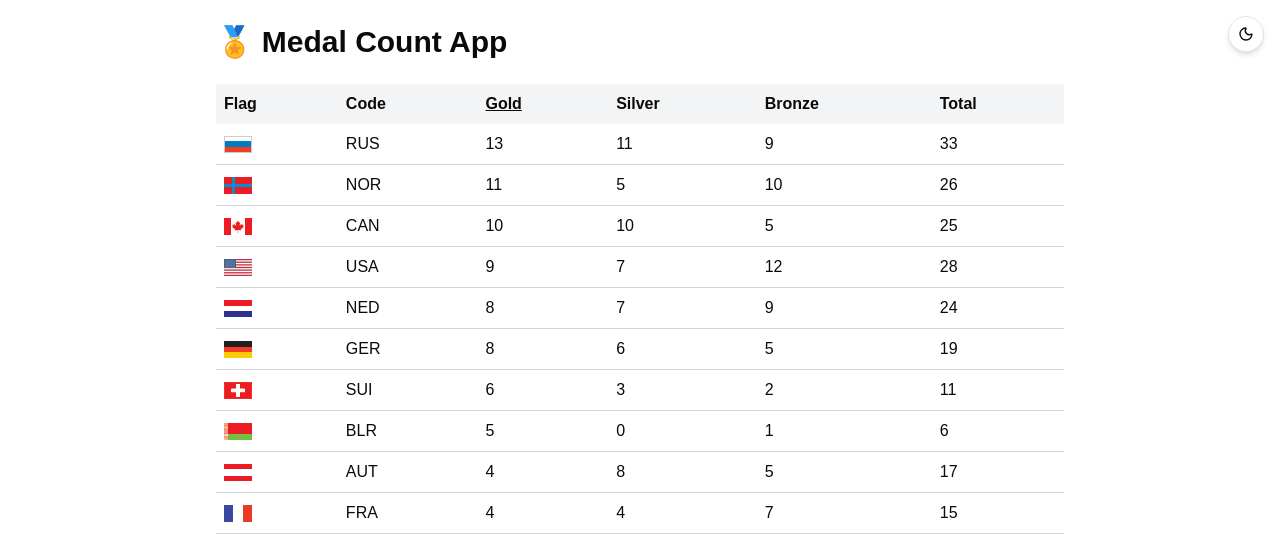
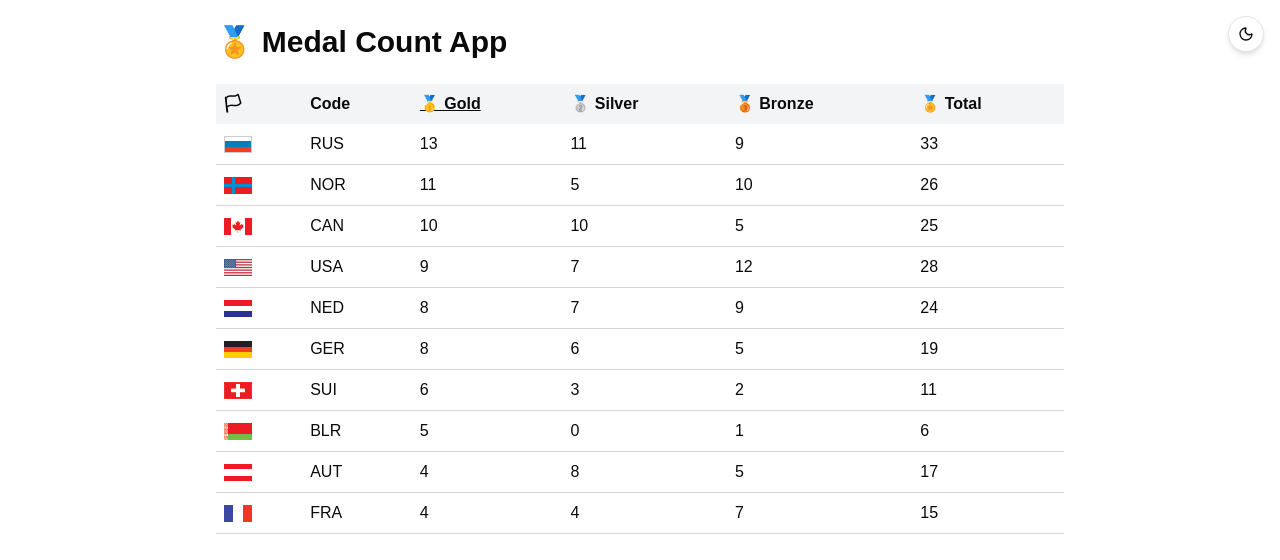
Before and after one commit to contactashpat/medal-count-app, a Next.js app: page / in a window 1280 px wide. Shown: the top 560 px of the page. Built offline with nearby package versions, Linux system fonts and the light colour scheme.

Commit message:
feat: add emoji medal icons to medal table column headers

```diff
--- a/src/components/MedalTable.tsx
+++ b/src/components/MedalTable.tsx
@@ -24,31 +24,31 @@ export default function MedalTable({ countries, sortKey }: Props) {
       <table className="w-full min-w-[480px] border-collapse">
         <thead>
           <tr className="bg-gray-100 dark:bg-zinc-800">
-            <th className="p-2 text-left">Flag</th>
+            <th className="p-2 text-left">🏳</th>
             <th className="p-2 text-left">Code</th>
             <th
               className={`p-2 text-left cursor-pointer ${sortKey === 'gold' ? 'underline' : ''}`}
               onClick={() => handleSort('gold')}
             >
-              Gold
+              🥇 Gold
             </th>
             <th
               className={`p-2 text-left cursor-pointer ${sortKey === 'silver' ? 'underline' : ''}`}
               onClick={() => handleSort('silver')}
             >
-              Silver
+              🥈 Silver
             </th>
             <th
               className={`p-2 text-left cursor-pointer ${sortKey === 'bronze' ? 'underline' : ''}`}
               onClick={() => handleSort('bronze')}
             >
-              Bronze
+              🥉 Bronze
             </th>
             <th
               className={`p-2 text-left cursor-pointer ${sortKey === 'total' ? 'underline' : ''}`}
               onClick={() => handleSort('total')}
             >
-              Total
+              🏅 Total
             </th>
           </tr>
         </thead>
```
